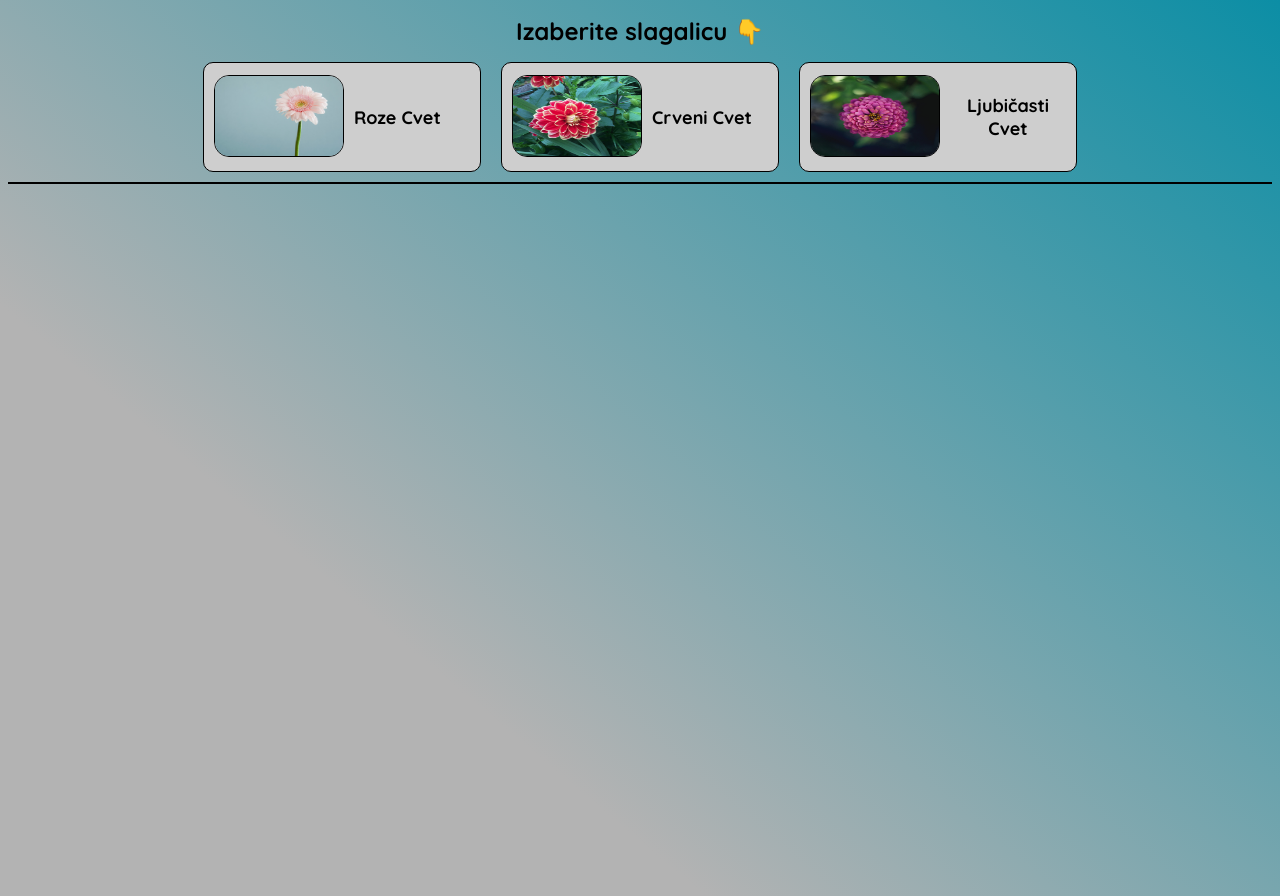
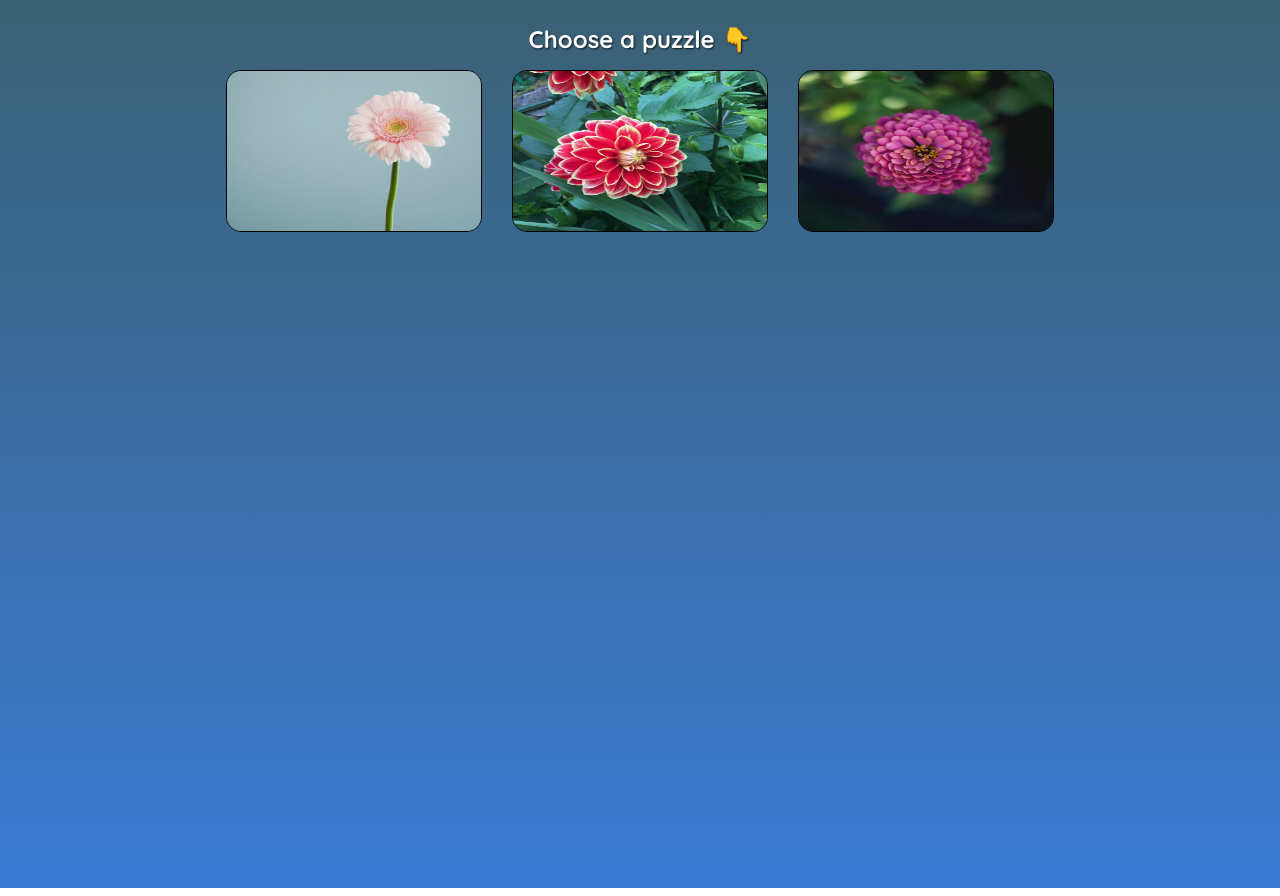
Before and after one commit to dzenannn/Puzzle, a Vue app: page / in a window 1280 px wide. Built offline with nearby package versions, Linux system fonts and the light colour scheme; a web font is replaced by a local one.

Commit message:
Refactor UI components for improved styling and layout; update text to English

```diff
--- a/src/App.vue
+++ b/src/App.vue
@@ -1,11 +1,6 @@
 <template>
-  <div style="border-bottom: 2px solid black">
-    <PuzzlesComponent @puzzle-changed="onPuzzleChanged" />
-  </div>
-  <div
-    v-if="isChosen"
-    style="border-bottom: 2px solid black; padding-bottom: 1.5rem"
-  >
+  <PuzzlesComponent @puzzle-changed="onPuzzleChanged" />
+  <div v-if="isChosen">
     <RecordsComponent />
   </div>
   <div v-if="isChosen">
@@ -47,10 +42,23 @@ html {
 }
 body {
   min-height: 100vh;
-  background: linear-gradient(40deg, #b3b3b3 30%, #0c8ea5) no-repeat;
+  background: linear-gradient(#3a6073, #3a7bd5);
   font-family: "Quicksand";
   margin-bottom: 10vh;
   text-align: center;
   font-size: 0.75rem;
+  color: white;
+}
+
+h1,
+p,
+h2,
+h3,
+h4,
+h5,
+h6,
+span,
+button {
+  text-shadow: 1px 1px 2px rgba(0, 0, 0, 0.75);
 }
 </style>
--- a/src/components/Puzzles.vue
+++ b/src/components/Puzzles.vue
@@ -1,19 +1,18 @@
 <template>
-  <div>
-    <h1 style="text-align: center; font-weight: bold">
-      Izaberite slagalicu 👇
-    </h1>
+  <div :style="puzzleClass">
+    <h1>Choose a puzzle 👇</h1>
+    <div class="map">
       <div class="puzzles">
         <div
-        class="row"
+          class="puzzle"
           v-for="p of puzzles"
           :key="p.id"
           @click="selectPuzzle(p)"
         >
-        <div>
-          <img :src="require(`../assets/${p.image}`)" />
+          <div class="puzzle-img">
+            <img id="puzzleImg" :src="require(`../assets/${p.image}`)" />
           </div>
-        <h2>{{ p.title }}</h2>
+        </div>
       </div>
     </div>
   </div>
@@ -29,6 +28,13 @@ export default {
         { id: "cut-red", image: "red.jpg", title: "Crveni Cvet" },
         { id: "cut-purple", image: "purple.jpg", title: "Ljubičasti Cvet" },
       ],
+      puzzleClass: {
+        display: "flex",
+        flexDirection: "column",
+        placeItems: "center",
+        fontWeight: "bold",
+        textAlign: "center",
+      },
     };
   },
   methods: {
@@ -48,33 +54,41 @@ export default {
 <style scoped>
 .puzzles {
   flex-wrap: wrap;
-  justify-content: center;
-  margin-bottom: 10px;
-  gap: 20px;
+  /* margin-bottom: 10px; */
+  gap: 30px;
 }
 
-.row {
-  height: 11vh;
-  padding: 10px;
-  border: 1px solid rgb(0, 0, 0);
-  background-color: rgb(206, 206, 206);
-  border-radius: 10px;
+.puzzle-img {
+  width: 100%;
+  height: 100%;
   display: flex;
-  gap: 10px;
+  justify-content: center;
   align-items: center;
-  max-width: 90vw;
-  transition: 0.5s;
 }
 
-.row:hover {
+#puzzleImg {
+  height: 20vh;
+  width: 20vw;
+}
+
+.puzzle:hover {
+  transition: 0.25s;
   scale: 0.98;
 }
+.puzzle {
+  display: grid;
+  place-items: center;
+  cursor: pointer;
+}
 
-.row img {
-  border-radius: 15px;
-  border: 1px solid black;
-  height: 10vh;
-  width: 25vw;
+.puzzle img:hover {
+  transition: 0.25s;
+  scale: 1.05;
+}
+
+.puzzle img:active {
+  transition: 0.25s;
+  scale: 0.95;
 }
 
 @media (min-width: 550px) {
@@ -82,12 +96,12 @@ export default {
     display: flex;
   }
 
-  .row {
+  .puzzle {
     display: flex;
     width: 20vw;
   }
 
-  .row img {
+  .puzzle img {
     border-radius: 15px;
     border: 1px solid black;
     height: 10vh;
--- a/src/components/Records.vue
+++ b/src/components/Records.vue
@@ -1,7 +1,7 @@
 <template>
   <div>
-    <h1>Rekordi 🏆</h1>
-    <button @click="getRecords">Osveži 🔁</button>
+    <h1>Records</h1>
+    <button :style="buttonStyle" @click="getRecords">Refresh Button</button>
     <div v-for="(r, index) of records" :key="index">
       {{ index + 1 }} - {{ r.elapsedTime }}
     </div>
@@ -14,6 +14,14 @@ export default {
   data() {
     return {
       records: [],
+      buttonStyle: {
+        backgroundColor: "#3a7bd5",
+        color: "white",
+        border: "1px solid #fff",
+        padding: "10px 20px",
+        borderRadius: "5px",
+        cursor: "pointer",
+      },
     };
   },
   created() {
--- a/src/components/SliderPuzzle.vue
+++ b/src/components/SliderPuzzle.vue
@@ -1,9 +1,13 @@
 <template>
   <div>
-    <h1>Zamenite mesta slikama da biste pobedili 🏁</h1>
-    <button @click="start" id="start-button">Započni igru 🆕</button>
-    <button @click="stop" id="quit-button">Zaustavi 🛑</button>
-    <p>Proteklo vreme: {{ elapsedTime }} 🕐</p>
+    <h1>Swap image parts to win game</h1>
+    <div style="gap: 20px; display: flex; justify-content: center">
+      <button :style="buttonStyle" @click="start" id="start-button">
+        Start
+      </button>
+      <button :style="buttonStyle" @click="stop" id="quit-button">Stop</button>
+    </div>
+    <p>Elapsed time: {{ elapsedTime }} 🕐</p>
     <p
       v-if="isWinning"
       style="
@@ -11,10 +15,9 @@
         color: green;
         text-align: center;
         font-weight: bold;
-        text-shadow: 0 0 4px black;
       "
     >
-      Pobedili ste
+      You won! Congratulations! 🎉
     </p>
     <div class="row">
       <div
@@ -62,6 +65,15 @@ export default {
       timer: undefined,
       startDateTime: new Date(),
       currentDateTime: new Date(),
+      buttonStyle: {
+        backgroundColor: "#3a7bd5",
+        color: "#fff",
+        border: "1px solid #fff",
+        padding: "10px 20px",
+        borderRadius: "5px",
+        cursor: "pointer",
+        minWidth: "100px",
+      },
     };
   },
   computed: {
```
Lines whose indentation alone changed are shown as unchanged.
